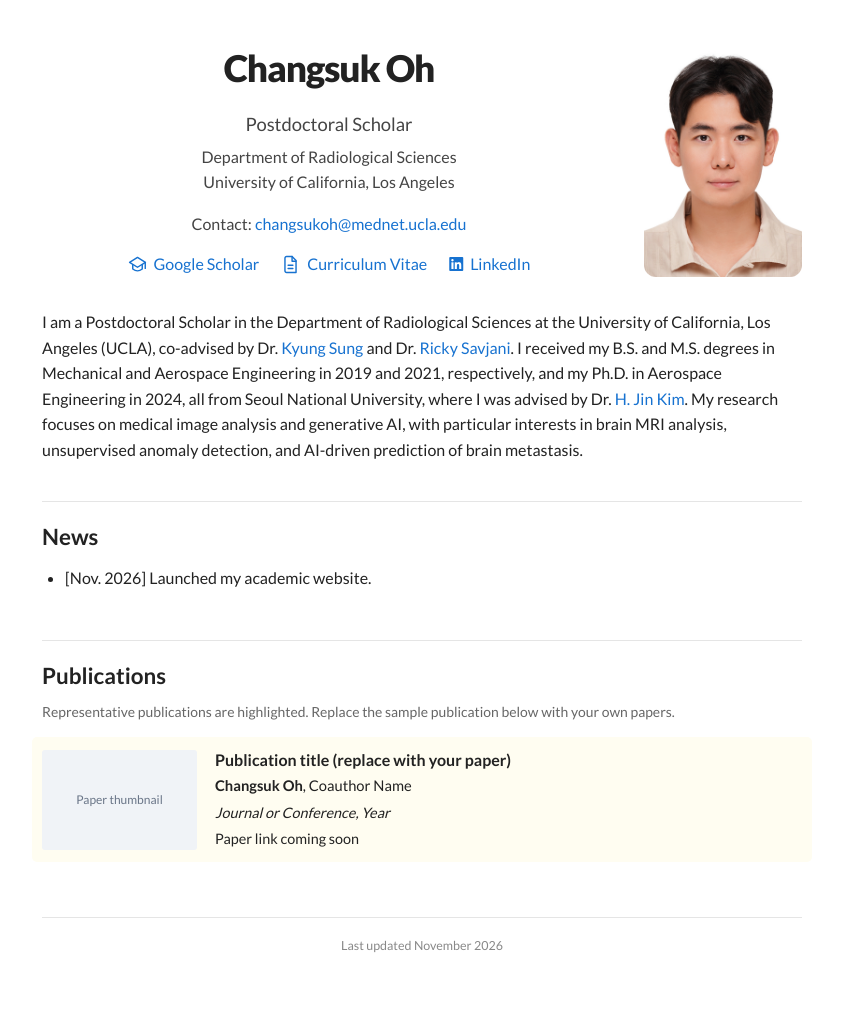
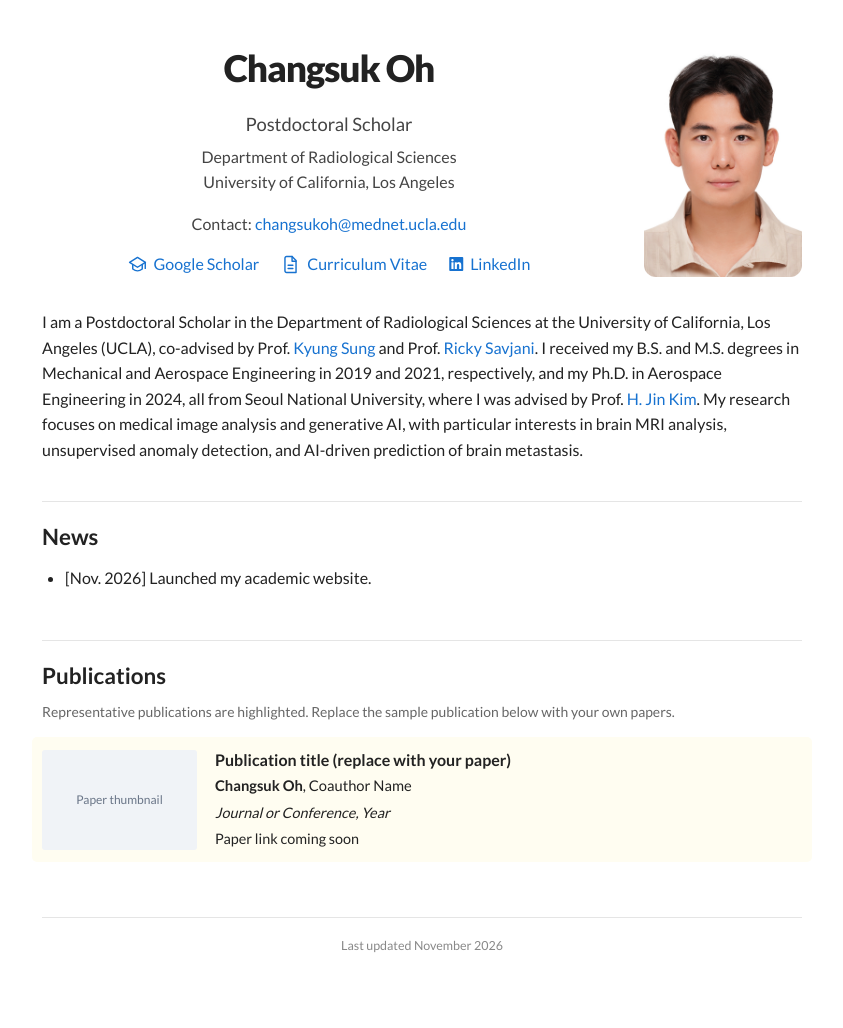
Before and after one commit to ChangsukOh/changsukoh.github.io, a Jekyll site: the page index.html, which Jekyll copies as it is, in a window 1280 px wide. Shown: the whole page, without its empty margins (218-1061 px from the left). Built offline with Jekyll 4.4.1, drawn with Linux system fonts in a browser that asks for light colours.

Commit message:
Change titles from Dr. to Prof. in index.html

```diff
--- a/index.html
+++ b/index.html
@@ -101,15 +101,15 @@
       I am a Postdoctoral Scholar in the Department of Radiological Sciences
       at the University of California, Los Angeles (UCLA),
       co-advised by
-      Dr. <a href="https://mrrl.ucla.edu/labs/sung-lab"
+      Prof. <a href="https://mrrl.ucla.edu/labs/sung-lab"
              target="_blank" rel="noopener noreferrer">Kyung Sung</a>
-      and Dr. <a href="https://savjanilab.healthsciences.ucla.edu/"
+      and Prof. <a href="https://savjanilab.healthsciences.ucla.edu/"
                  target="_blank" rel="noopener noreferrer">Ricky Savjani</a>.
       I received my B.S. and M.S. degrees in Mechanical and Aerospace
       Engineering in 2019 and 2021, respectively, and my Ph.D. in
       Aerospace Engineering in 2024, all from Seoul National University,
       where I was advised by
-      Dr. <a href="https://larr.snu.ac.kr/"
+      Prof. <a href="https://larr.snu.ac.kr/"
              target="_blank" rel="noopener noreferrer">H. Jin Kim</a>.
       My research focuses on medical image analysis and generative AI,
       with particular interests in brain MRI analysis, unsupervised anomaly detection,
```
